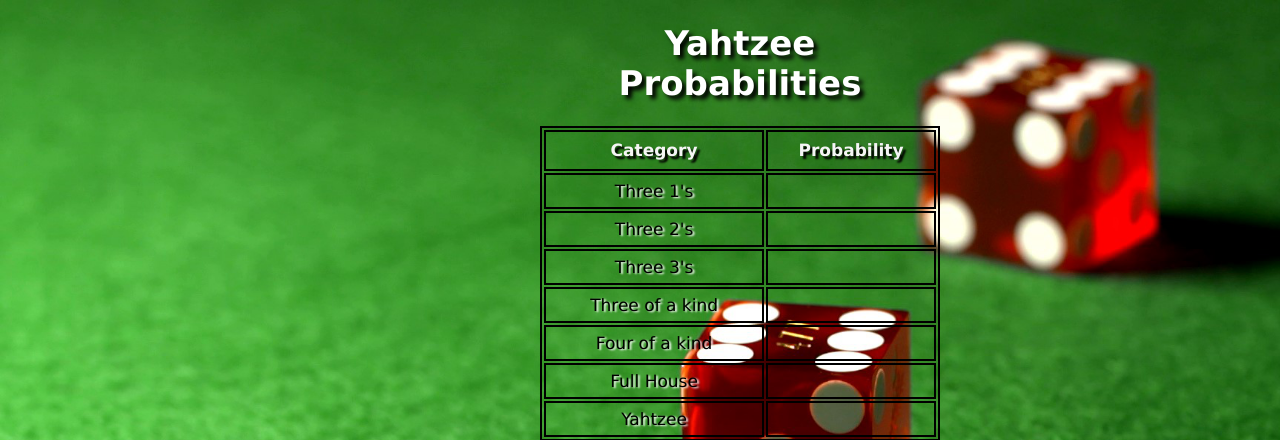
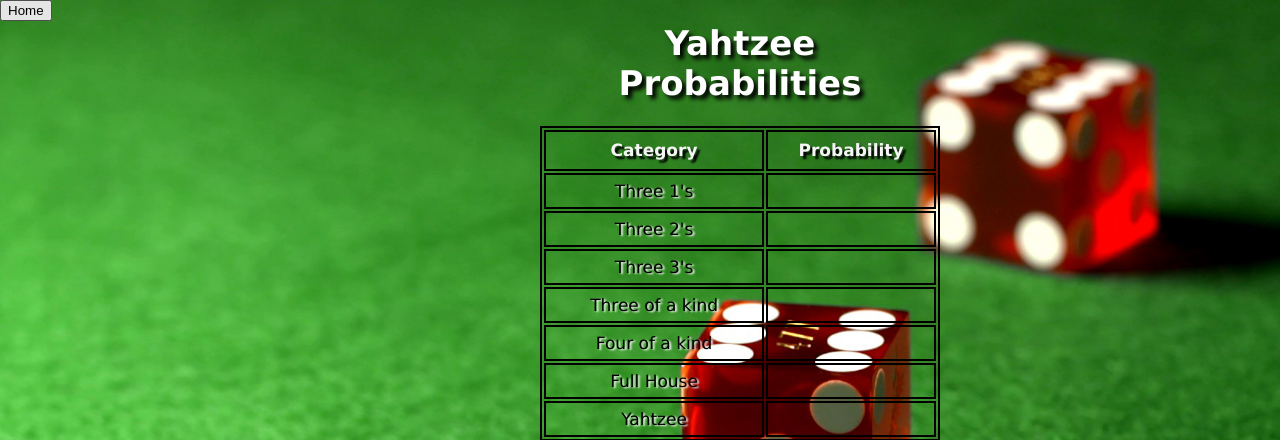
Before and after one commit to Simonolsson98/flask-yahtzee-project, a Flask app: page /yahtzee in a window 1280 px wide. Shown: the top 440 px of the page. Run offline with Flask 2, Linux system fonts and the light colour scheme.

Commit message:
home button, TODO css

```diff
--- a/templates/index.html
+++ b/templates/index.html
@@ -116,4 +116,12 @@
 
 </div>
 
+<div class = "home">
+    <form action = "{{ url_for('home') }}" method = "POST">
+        <button>
+            Home
+        </button>
+    </form>
+</div>
+
 {% endblock %}
```
